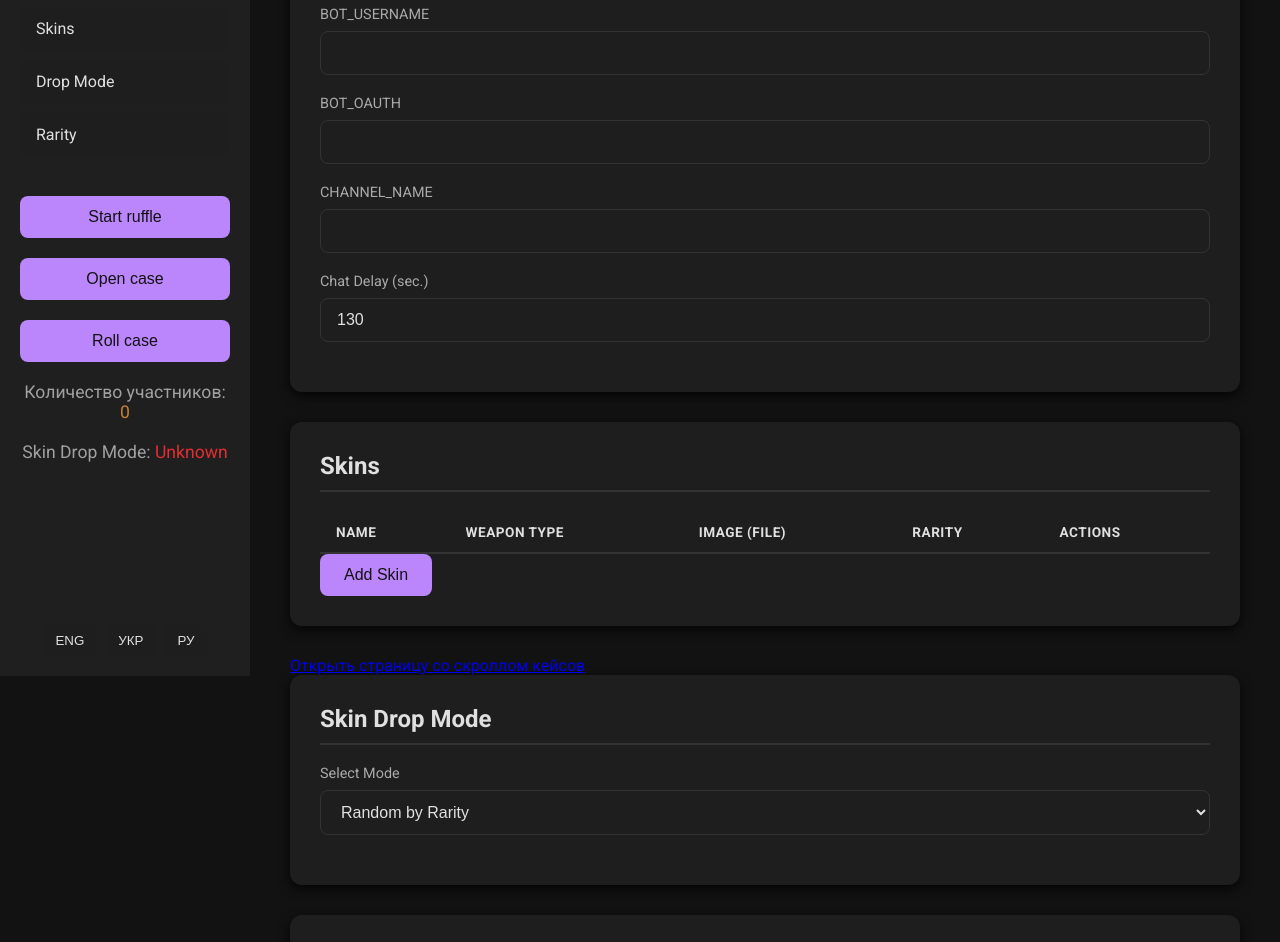
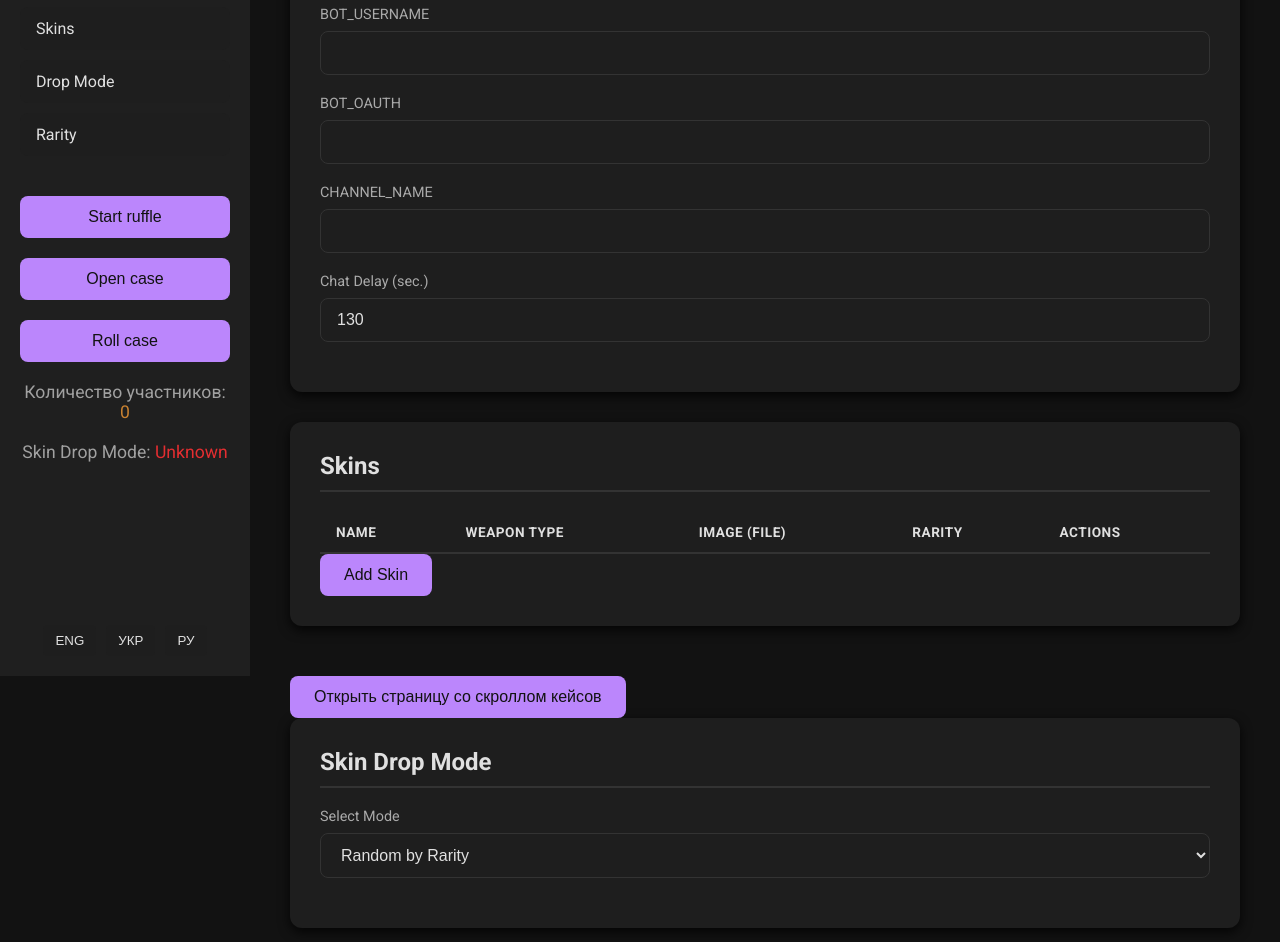
Before and after one commit to PleshaLive/Cucas, a website: page public/settings.html in a window 1280 px wide. Shown: the part 124-1066 px from the top of the page. Drawn offline with Linux system fonts and the light colour scheme; no server answers.

```diff
--- a/public/settings.css
+++ b/public/settings.css
@@ -27,6 +27,12 @@
   font-size: 1.1rem;
   color: var(--accent-color);
 }
+
+.btn.scroll-case {
+  margin-top: 20px;
+  /* Другие стили по необходимости */
+}
+
 
 .skin-drop-status {
   margin-top: 20px;  /* Отступ сверху, чтобы отделить от количества участников */
--- a/public/settings.html
+++ b/public/settings.html
@@ -134,7 +134,10 @@
         </div>
         <button type="button" id="addSkinBtn" class="btn" data-i18n="btn.addSkin">Add Skin</button>
       </section>
-      <a href="/index.html" target="_blank">Открыть страницу со скроллом кейсов</a>
+      <button type="button" class="btn scroll-case" onclick="window.open('/index.html','_blank')">
+        Открыть страницу со скроллом кейсов
+      </button>
+
       <!-- Режим выпадения скина -->
       <section class="section" id="drop-mode">
         <h2 data-i18n="section.dropMode">Skin Drop Mode</h2>
```
